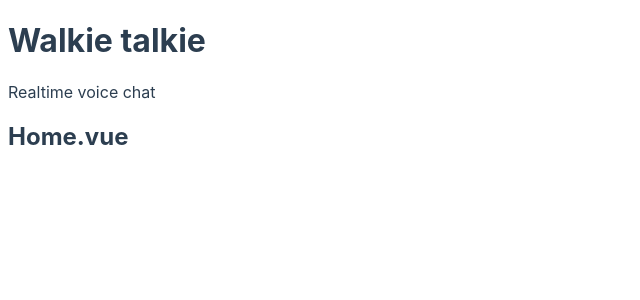
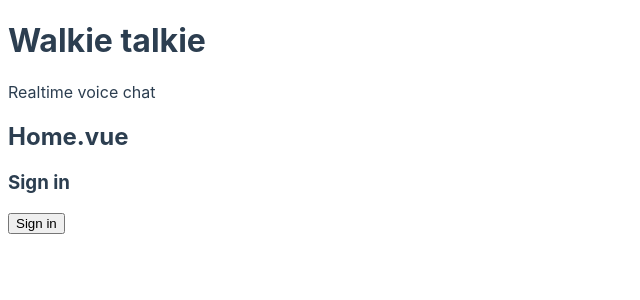
Before and after one commit to CecilieMariendal/vue-chat, a Vue app: page / in a window 1280 px wide. Shown: the top 300 px of the page, without its empty margins (0-640 px from the left). Built offline with nearby package versions, Linux system fonts and the light colour scheme; what vuefire would draw is missing.

Commit message:
Add anonymously sign in

```diff
--- a/src/components/Home.vue
+++ b/src/components/Home.vue
@@ -1,5 +1,17 @@
 <template>
     <div>
         <h2>Home.vue</h2>
+
+        <Login />
     </div>
 </template>
+
+<script>
+import Login from './Login'
+
+export default {
+    components: {
+        Login,
+    }
+}
+</script>
--- /dev/null
+++ b/src/components/Login.vue
@@ -0,0 +1,16 @@
+<template>
+    <aside>
+        <h3>Sign in</h3>
+        <button @click="auth.signInAnonymously()">Sign in</button>
+    </aside>
+</template>
+
+<script>
+import {auth} from '../firebase'
+
+export default {
+    data() {
+        return {auth}
+    },
+}
+</script>
```
